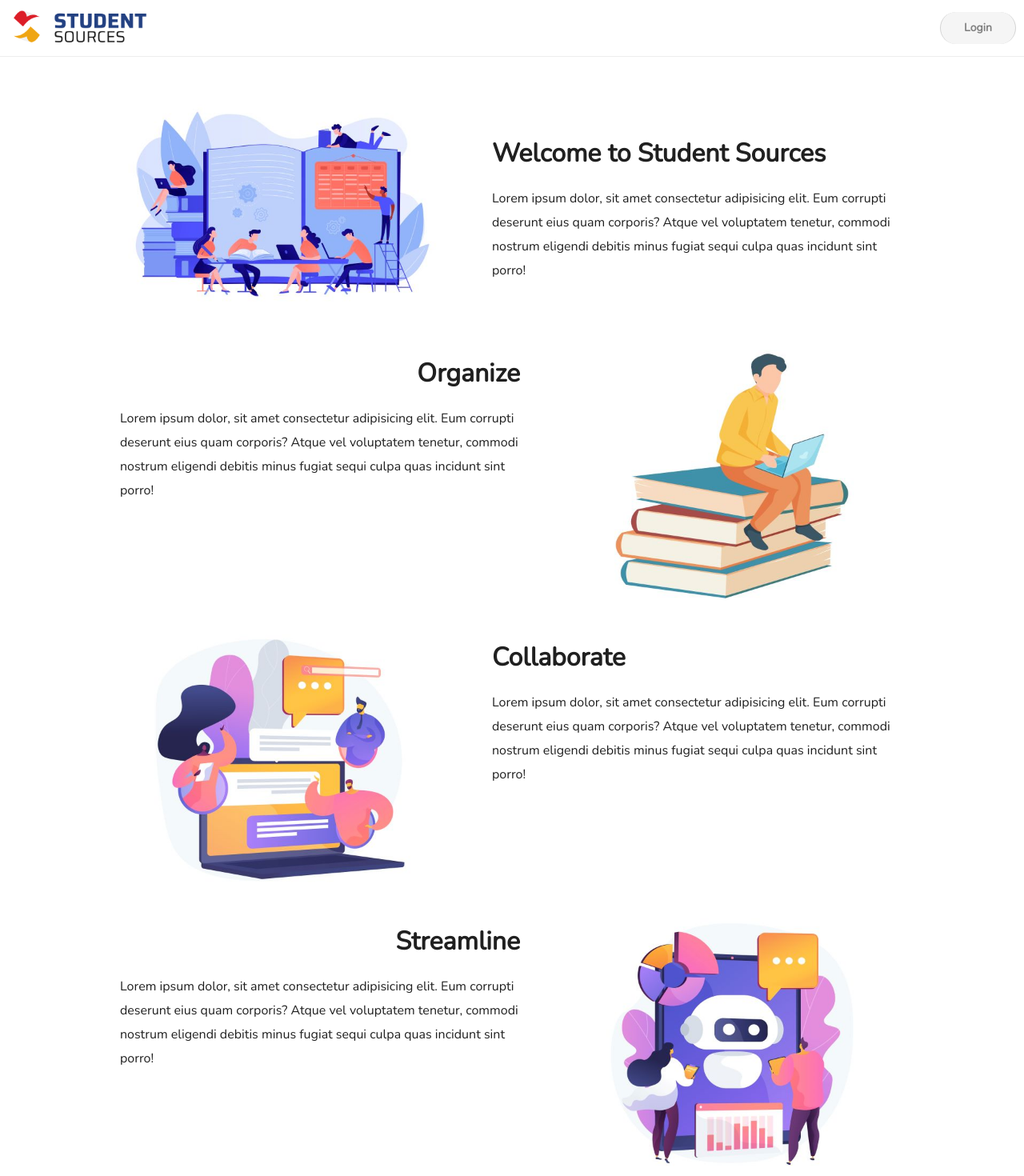
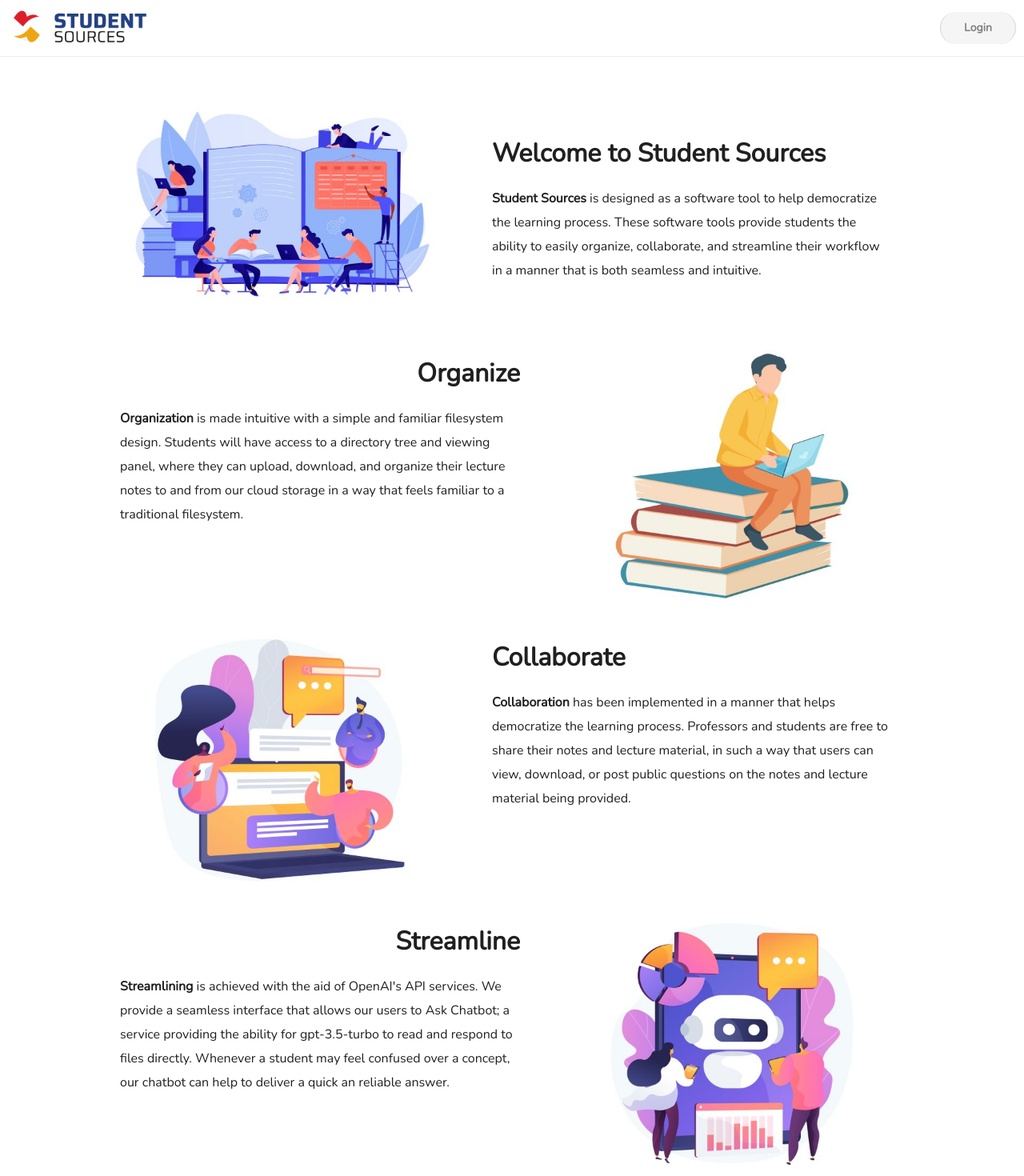
Before and after one commit to KilianKistenbroker/StudentSourcesPrototype, a React (Create React App) app in the folder frontend/: page / in a window 1280 px wide. Shown: the top 1470 px of the page at 80% size. Built offline with nearby package versions, Linux system fonts and the light colour scheme.

Commit message:
added real words to landing page

```diff
--- a/frontend/src/pages/LearnMore.js
+++ b/frontend/src/pages/LearnMore.js
@@ -20,10 +20,11 @@ const LearnMore = ({ windowDimension }) => {
           <div className="learn-more-description">
             <div className="learn-more-title">Welcome to Student Sources</div>
             <div className="learn-more-body">
-              Lorem ipsum dolor, sit amet consectetur adipisicing elit. Eum
-              corrupti deserunt eius quam corporis? Atque vel voluptatem
-              tenetur, commodi nostrum eligendi debitis minus fugiat sequi culpa
-              quas incidunt sint porro!
+              <b>Student Sources</b> is designed as a software tool to help
+              democratize the learning process. These software tools provide
+              students the ability to easily organize, collaborate, and
+              streamline their workflow in a manner that is both seamless and
+              intuitive.
             </div>
           </div>
         </div>
@@ -35,10 +36,11 @@ const LearnMore = ({ windowDimension }) => {
               Organize
             </div>
             <div className="learn-more-body">
-              Lorem ipsum dolor, sit amet consectetur adipisicing elit. Eum
-              corrupti deserunt eius quam corporis? Atque vel voluptatem
-              tenetur, commodi nostrum eligendi debitis minus fugiat sequi culpa
-              quas incidunt sint porro!
+              <b>Organization</b> is made intuitive with a simple and familiar
+              filesystem design. Students will have access to a directory tree
+              and viewing panel, where they can upload, download, and organize
+              their lecture notes to and from our cloud storage in a way that
+              feels familiar to a traditional filesystem.
             </div>
           </div>
 
@@ -56,10 +58,11 @@ const LearnMore = ({ windowDimension }) => {
           <div className="learn-more-description">
             <div className="learn-more-title">Collaborate</div>
             <div className="learn-more-body">
-              Lorem ipsum dolor, sit amet consectetur adipisicing elit. Eum
-              corrupti deserunt eius quam corporis? Atque vel voluptatem
-              tenetur, commodi nostrum eligendi debitis minus fugiat sequi culpa
-              quas incidunt sint porro!
+              <b>Collaboration</b> has been implemented in a manner that helps
+              democratize the learning process. Professors and students are free
+              to share their notes and lecture material, in such a way that
+              users can view, download, or post public questions on the notes
+              and lecture material being provided.
             </div>
           </div>
         </div>
@@ -74,10 +77,12 @@ const LearnMore = ({ windowDimension }) => {
               Streamline
             </div>
             <div className="learn-more-body">
-              Lorem ipsum dolor, sit amet consectetur adipisicing elit. Eum
-              corrupti deserunt eius quam corporis? Atque vel voluptatem
-              tenetur, commodi nostrum eligendi debitis minus fugiat sequi culpa
-              quas incidunt sint porro!
+              <b>Streamlining</b> is achieved with the aid of OpenAI's API
+              services. We provide a seamless interface that allows our users to
+              Ask Chatbot; a service providing the ability for gpt-3.5-turbo to
+              read and respond to files directly. Whenever a student may feel
+              confused over a concept, our chatbot can help to deliver a quick
+              an reliable answer.
             </div>
           </div>
 
```
